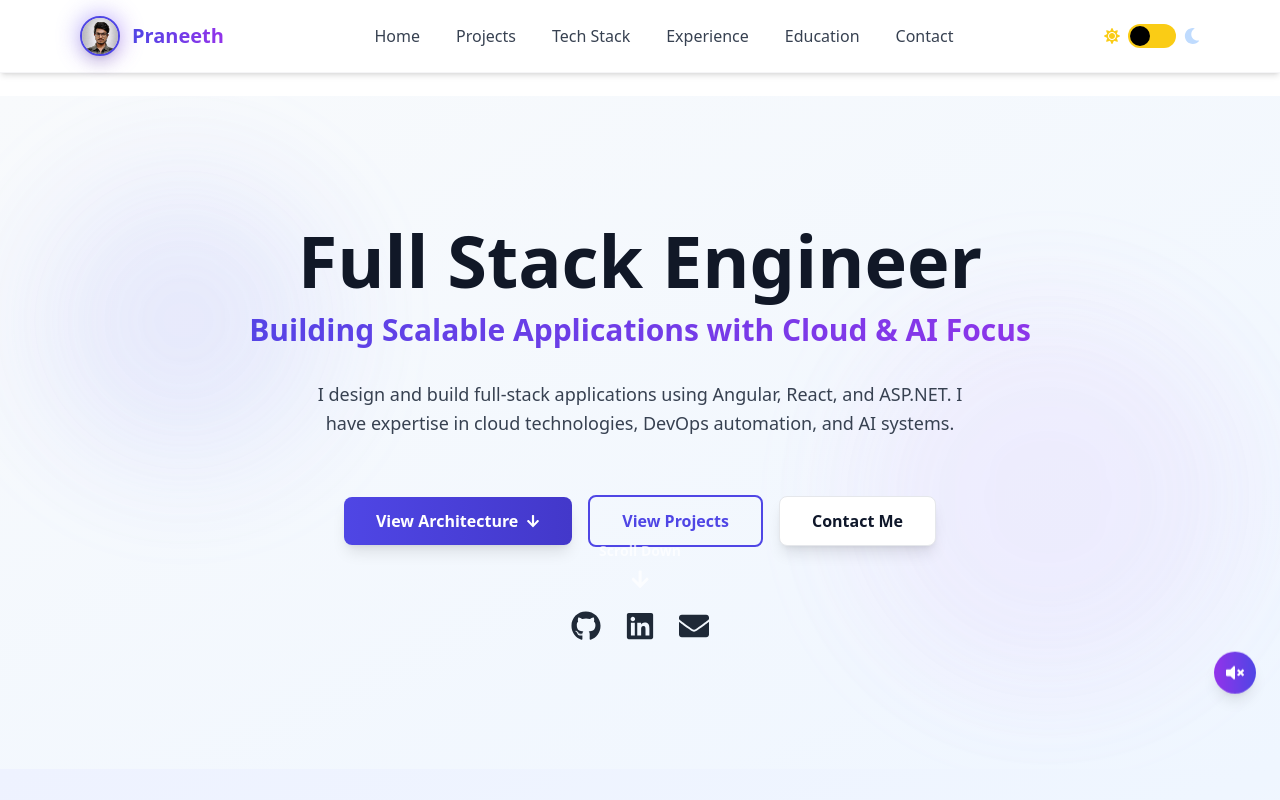
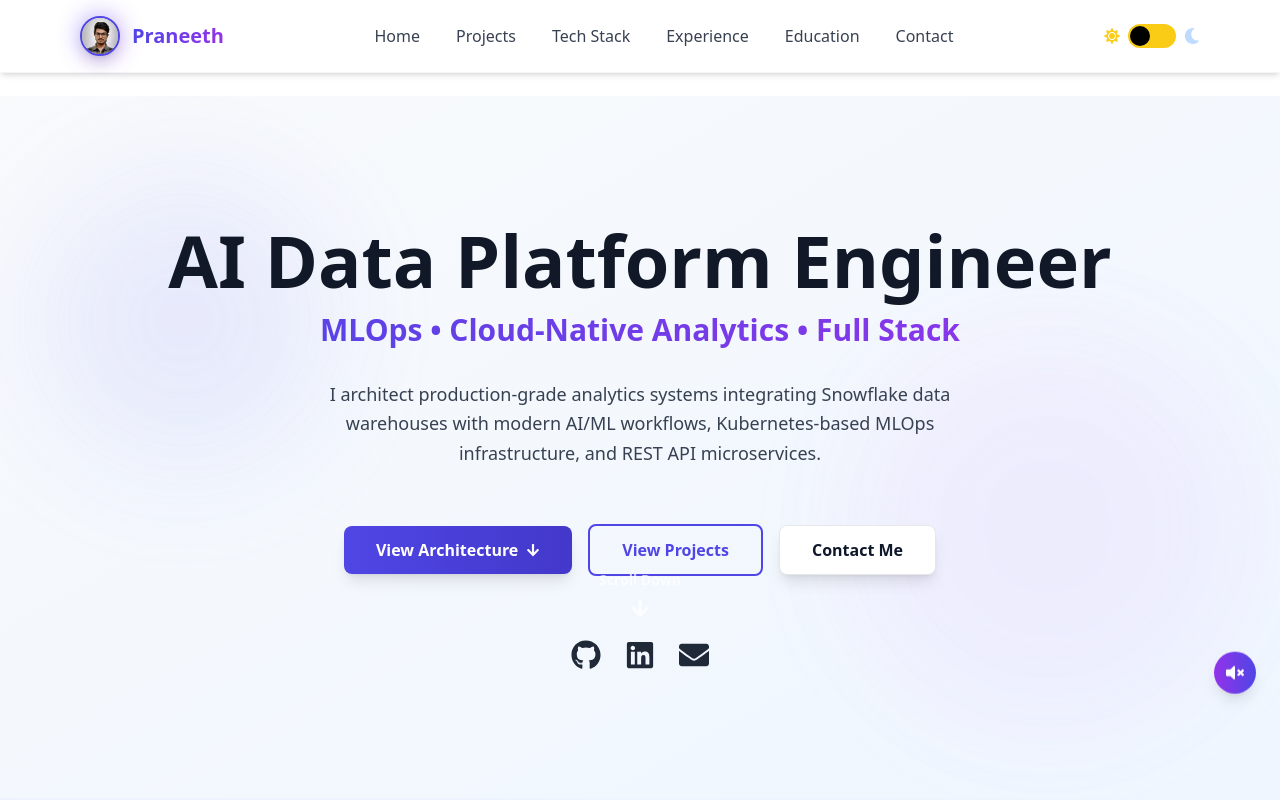
Before and after one commit to praneeth531641/Responsive_Portfolio, a React (Vite) app in the folder my-portfolio/: page / in a window 1280 px wide. Shown: the top 800 px of the page. Built offline with nearby package versions, Linux system fonts and the light colour scheme.

Commit message:
feat: Add Hero, Experience, and Education components to the portfolio.

```diff
--- a/my-portfolio/src/components/Education.tsx
+++ b/my-portfolio/src/components/Education.tsx
@@ -20,9 +20,9 @@ const education = [
 ];
 
 const certifications = [
-  { name: "Essentials of Python - Coursera", badge: true },
-  { name: "Java Certification - HackerRank", badge: true },
-  { name: "Python Certification - HackerRank", badge: true },
+  { name: "SnowPro Core Certification (In Progress)", badge: false },
+  { name: "AWS Certified Cloud Practitioner (In Progress)", badge: false },
+  { name: "Kubernetes Administrator (CKA) (In Progress)", badge: false },
 ];
 
 export default function Education() {
--- a/my-portfolio/src/components/Experience.tsx
+++ b/my-portfolio/src/components/Experience.tsx
@@ -22,7 +22,7 @@ const experiences = [
   {
     company: "Caliber Technologies",
     startDate: "2023-09-04",
-    endDate: "2025-09-30",
+    endDate: "2025-09-05",
     roles: [
       {
         role: "Software Engineer",
@@ -56,7 +56,7 @@ const experiences = [
   },
   {
     company: "AMD – Senior Software / Platform Engineer",
-    startDate: "2025-10-01",
+    startDate: "2025-10-16",
     description: "Built and operated cloud-native data and AI platforms, owning CI/CD automation, Kubernetes deployments, Snowflake data systems, and LLM-powered analytics."
   }
 ];
--- a/my-portfolio/src/components/Hero.tsx
+++ b/my-portfolio/src/components/Hero.tsx
@@ -23,16 +23,16 @@ export default function Hero() {
         <div className="text-center space-y-8 fade-in-up">
           <div className="space-y-4">
             <h1 className="text-5xl md:text-7xl font-bold leading-tight text-gray-900 dark:text-white">
-              Full Stack Engineer
+              AI Data Platform Engineer
             </h1>
 
             <h2 className="text-2xl md:text-3xl font-semibold bg-gradient-to-r from-indigo-600 to-purple-600 dark:from-indigo-400 dark:to-purple-400 bg-clip-text text-transparent">
-              Building Scalable Applications with Cloud & AI Focus
+              MLOps • Cloud-Native Analytics • Full Stack
             </h2>
           </div>
 
             <p className="max-w-2xl mx-auto text-lg text-gray-700 dark:text-gray-300 leading-relaxed">
-            I design and build full-stack applications using Angular, React, and ASP.NET. I have expertise in cloud technologies, DevOps automation, and AI systems.
+            I architect production-grade analytics systems integrating Snowflake data warehouses with modern AI/ML workflows, Kubernetes-based MLOps infrastructure, and REST API microservices.
             </p>
 
           <div className="flex flex-col sm:flex-row items-center justify-center gap-4 pt-6">
```
